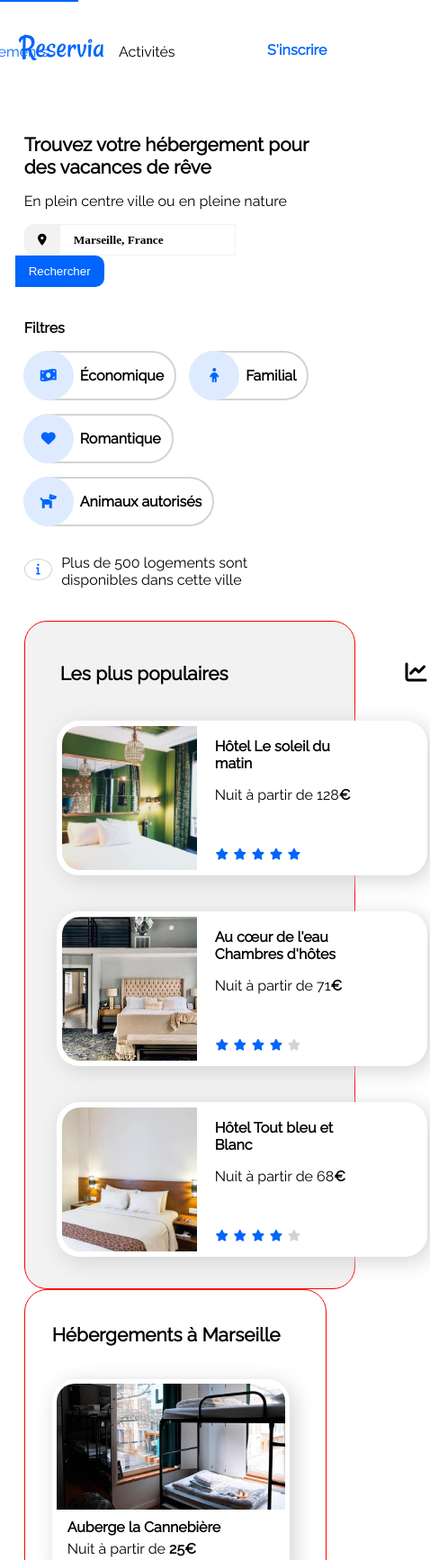
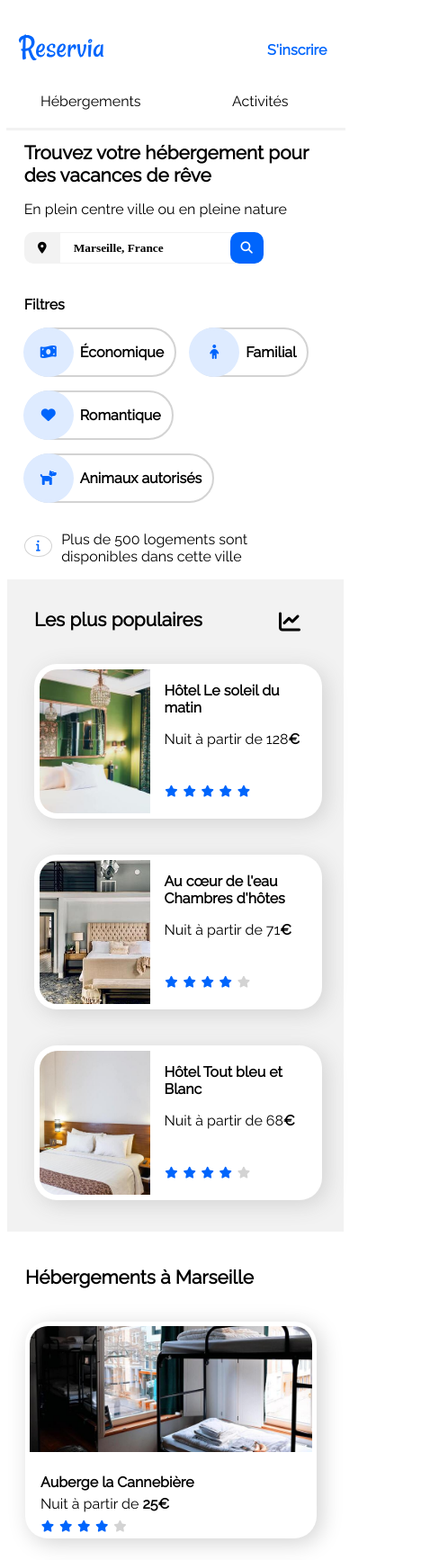
Before and after one commit to arserk/arserk.github.io, a plain HTML site: page index.html in a window 390 px wide. Shown: the top 1734 px of the page at 90% size, 478 px wide, since content can reach past the window. Drawn offline with Linux system fonts and the light colour scheme.

Commit message:
22/06/2021

```diff
--- a/index.html
+++ b/index.html
@@ -1,5 +1,5 @@
 <!DOCTYPE html>
-<html>
+<html lang="fr">
 <head>
 	<meta charset="utf-8">
 	<title>Reservia</title>
@@ -15,21 +15,20 @@
 			<!--logo=link to homepage / edit 'href' ?-->
 			<a id="logo" href="index.html"><img src="images/logo/Reservia.svg" alt="Logo Reservia"></a>
 			<a id="subscribe" href=""><p>S'inscrire</p></a> <!--subsribe=link to appropriate page-->
-			<nav>
-				<ul>
-					<li><a href="#hebergements">Hébergements</a></li>
-					<li><a href="#activites">Activités</a></li>
-				</ul>
+			<nav class="flex-container">
+				<a href="#hebergements">Hébergements</a>
+				<a href="#activites">Activités</a>
 			</nav>
 		</div>
 		<h1>Trouvez votre hébergement pour des vacances de rêve</h1>
 		<p>En plein centre ville ou en pleine nature</p>
-		<!--search form non-functional-->
-		<form method="post" acton="process.php">
+		<!--search form non-functional / add an attribute "action='process.php'"-->
+		<form method="post">
 			<div>
 				<label><span class="fas fa-map-marker-alt"></span></label>
 				<input type="search" name="city" id="search_city" placeholder="Marseille, France" />
-				<input type="submit" value="Rechercher" />
+				<button id="search_text" type="submit">Rechercher</button>
+				<button id="search_icon" type="submit"><i class="fas fa-fw fa-search"></i></button>
 			</div>
 		</form>
 		<!--filters non-functional /can add more filters "filtre-cell"-->
@@ -42,10 +41,10 @@
 				<div class="filtre-cell"><i class="fas fa-dog fa-fw filtre-i"></i><p>Animaux autorisés</p></div>
 			</div>
 		</div>
-	</div>
+
 		<div id="i-icon" class="flex-container">
 			<i class="fas fa-info"></i>
-		<p></i>Plus de 500 logements sont disponibles dans cette ville</p>
+			<p>Plus de 500 logements sont disponibles dans cette ville</p>
 		</div>
 	</header>
 	<!-- Page / 3 sections -->
@@ -122,11 +121,12 @@
 				</div>
 				<h2>Afficher plus</h2>
 			</section>
-		<section id="plus_populaires" class="flex-container">
-			<div id="titre">
+			<section id="populaires" class="flex-container">
+				<div id="titre" class="flex-container">
 					<h1>Les plus populaires</h1>
 					<i class="fas fa-chart-line"></i>
 				</div>
+				<div id="populaires_cells" class="flex-container">
 					<a href="#" class="cell-1">
 						<div class="image-crop1"><img src="images/hebergements/emile-guillemot-Bj_rcSC5XfE-unsplash.jpg" alt="" /></div>
 						<h2>Hôtel Le soleil du matin</h2>
@@ -138,7 +138,7 @@
 						<i class="fas fa-star star-blue"></i>
 					</a>
 					<a href="#" class="cell-1">
-				<div class="image-crop1"><img src="images\hebergements\aw-creative-VGs8z60yT2c-unsplash.jpg" alt="" /></div>
+						<div class="image-crop1"><img src="images/hebergements/aw-creative-VGs8z60yT2c-unsplash.jpg" alt="" /></div>
 						<h2>Au cœur de l'eau Chambres d'hôtes</h2>
 						<p>Nuit à partir de 71<strong>€</strong></p>
 						<i class="fas fa-star star-blue"></i>
@@ -149,7 +149,7 @@
 					</a>
 
 					<a href="#" class="cell-1">
-				<div class="image-crop1"><img src="images\hebergements\febrian-zakaria-sjvU0THccQA-unsplash.jpg" alt="" /></div>
+						<div class="image-crop1"><img src="images/hebergements/febrian-zakaria-sjvU0THccQA-unsplash.jpg" alt="" /></div>
 						<h2>Hôtel Tout bleu et Blanc</h2>
 						<p>Nuit à partir de 68<strong>€</strong></p>
 						<i class="fas fa-star star-blue"></i>
@@ -158,6 +158,7 @@
 						<i class="fas fa-star star-blue"></i>
 						<i class="fas fa-star star-lgray"></i>
 					</a>
+				</div>
 			</section>
 		</div>
 		<section id="activites" class="flex-container">
--- a/style.css
+++ b/style.css
@@ -7,13 +7,15 @@
 	font-style: normal;
 }
 
-
 body { /*Applied custom font 'Raleway'*/
 	font-family: 'raleway', Arial, Helvetica, sans-serif;
 }
 
+/*### General page layout options ###*/
 
-/*### General page layout options ###*/
+body {
+	min-width: 350px;
+}
 
 .flex-container {
 	display: flex;
@@ -45,7 +47,6 @@ h2 {
 	font-size: 0.8em;
 }
 
-
 /*######### Header layout #########*/
 
 header {
@@ -54,6 +55,7 @@ header {
 
 #header_top {
 	justify-content: flex-end;
+	flex-wrap: wrap-reverse;
 }
 
 #logo {
@@ -73,22 +75,18 @@ header {
 
 nav {
 	position: relative;
-	top: -46px;
-	margin-right: 20px;
-}
-
-nav ul {
-	list-style-type: none;
-	display: flex;
+	bottom: 32px;
+	right: 20px;
 }
 
 nav a {
+	position: relative;
+	top: 2px;
 	text-decoration: none;
 	color: black;
-	display: block;
-	width: 100px;
-	padding: 46px 45px 5px 45px;
-	border-top: 2px solid transparent;
+	text-align: center;
+	padding: 43px 45px 20px 45px;
+	border-top: 3px solid transparent;
 }
 
 nav a:hover {
@@ -122,12 +120,12 @@ input[type=search]:focus {
 	outline: none;
 }
 
-input[type=submit] {
+button[type=submit] {
 	color: white;
 	background-color: #0065FC;
 	border: none;
 	border-radius: 0px 10px 10px 0px;
-	padding: 0px 15px 0px 15px;
+	padding: 10px;
 	position: relative;
 	right: 10px;
 }
@@ -137,6 +135,10 @@ input[type=submit] {
 	font-weight: bold;
 	font-family: 'railway';
 	opacity: 1; /* for Firefox */
+}
+
+#search_icon {
+	display: none;
 }
 
 /* "Filtres" buttons */
@@ -207,10 +209,6 @@ i[class="fas fa-info"] {
 
 /* general */
 
-#page {
-	margin: 20px 5% 0px 5%;
-}
-
 section {
 	border-radius: 25px;
 }
@@ -220,15 +218,20 @@ section * {
 	color: black;
 }
 
-#activites, #hebergements{
+#activites, #hebergements, #populaires {
 	flex-direction: column;
 }
 
 #block_page_1 {
+	margin: 20px 5% 0px 5%;
 	flex-wrap: wrap-reverse;
 	justify-content: space-between;
 }
 
+/*# cells for each respective section =
+"Plus Populaires" > cell-1
+"Hebergements à Marseille" > cell-2
+"Activités à Marseille" > cell-3 */
 .cell-1, .cell-2, .cell-3 {
 	background-color: white;
 	border-radius: 25px;
@@ -236,43 +239,47 @@ section * {
 	overflow: hidden;
 }
 
-/* Section "Les plus populaires" */
+/* Section (1) "Les plus populaires" */
 
-#plus_populaires {
+#populaires {
 	background-color: #F2F2F2;
-	flex-direction: column;
-	padding: 15px;
-	border: 1px solid red;
+	width: 32%;
+	padding: 15px 20px 15px 30px;
 }
 
-#titre, #titre h1 {
-	display: inline-block;
-	white-space: nowrap;
-	margin: 15px auto 10px 12px;
+#titre {
+	justify-content: space-between;
 }
 
 i[class="fas fa-chart-line"] {
-	margin-left: 190px;
 	font-size: 1.5em;
+	position: relative;
+	right: 25px;
+	top: 20px
+}
+
+#populaires_cells {
+	flex-direction: column;
 }
 
 .cell-1 {
-	margin: 20px;
+	margin: 20px 10px 20px 0px;
 	padding: 6px;
-	width: 400px;
-	height: 160px;
+	min-width: 255px;
+	width: 95%;
 }
 
 .image-crop1 {
 	float: left;
 	border-radius: 20px 0px 0px 20px;
-	width: 150px;
+	width: 40%;
+	max-width: 175px;
 	height: 160px;
 	overflow: hidden;
 	display: flex;
 	align-items: center;
 	justify-content: center;
-	margin-right: 20px;
+	margin-right: 5%;
 }
 
 .image-crop1 img {
@@ -280,21 +287,16 @@ i[class="fas fa-chart-line"] {
 	max-width: 260px;
 }
 
-.cell-1  h2, .cell-1  p {
-	margin-right: 60px;
+#populaires_cells i {
+	margin-top: 6ex;
 }
 
-.cell-1 i {
-	position: relative;
-	top: 30px;
-}
-
-/*Section "Hébergements à Marseille" */
+/*Section (2) "Hébergements à Marseille" */
 
 #hebergements {
-	padding: 20px 20px 20px 30px;
-	max-width: 65%;
-	border: 1px solid red;
+	background-color: #F2F2F2;
+	padding: 20px 10px 20px 20px;
+	width: 60%;
 }
 
 #hebergements_cells {
@@ -304,8 +306,8 @@ i[class="fas fa-chart-line"] {
 .cell-2 {
 	margin: 20px 20px 20px 0px;
 	padding: 5px;
-	width: 30%;
-	min-width: 250px;
+	width: 29%;
+	min-width: 240px;
 }
 
 .image-crop2 {
@@ -334,11 +336,19 @@ i[class="fas fa-chart-line"] {
 	left: 12px;
 }
 
-/* Section "Activités à Marseille" */
+#hebergements h2 {
+	margin-top: 1.5em;
+}
+
+/* Section (3) "Activités à Marseille" */
 
 #activites {
 	margin-top: 25px;
-	border: 1px solid red;
+	padding: 0px 4% 0px 4%;
+}
+
+#activites h1 {
+	margin-left: 15px;
 }
 
 #activites_cells {
@@ -346,22 +356,24 @@ i[class="fas fa-chart-line"] {
 }
 
 .cell-3 {
-	margin: 5px;
+	display: flex;
+	flex-direction: column;
+	margin: 15px;
 	padding: 0;
-	border: 1px solid blue;
 }
 
 .column {
 	flex-direction: column;
+	justify-content: space-between;
 	max-width: 25%;
-	height: 450px;
+	height: 550px;
 }
 
 .image-crop3 {
 	display: flex;
 	justify-content: center;
 	align-items: center;
-	height: 80%;
+	height: fit-content;
 	overflow: hidden;
 }
 
@@ -371,10 +383,13 @@ i[class="fas fa-chart-line"] {
 }
 
 #activites h2 {
-	display: block;
+	display: flex;
 	height: 50px;
+	min-height: 50px;
+	max-height: 50px;
 	margin: 0;
-	border: 1px solid green;
+	align-items: center;
+	padding-left: 15px;
 }
 
 /*######### Footer layout #########*/
@@ -384,7 +399,8 @@ footer {
 	display: flex;
 	justify-content: flex-start;
 	flex-wrap: wrap;
-	padding: 5%;
+	padding: 2em 5% 3% 5%;
+	margin-top: 3em;
 }
 
 .foot-list {
@@ -408,49 +424,108 @@ footer {
 }
 
 
-
-/*######### Moblie  rules #########
-##work in progress##
-*/
+/*######### Responsive  rules #########
 
 /* Small devices (landscape phones, less than 768px) */
 
-@media (max-width: 767.98px) {
-	.column {
-		flex: 100%;
-		max-width: 100%;
+@media screen and (max-width: 767.98px) {
+	/*header*/
+	#header_top nav {
+		position: initial;
+		width: 112%;
+		margin-left: -6%;
+		margin-right: -6%;
+		justify-content: space-around;
+	}
+	nav a {
+		width: 50%;
+		padding: 20px;
+		border-top: none;
+		border-bottom: 3px solid #F2F2F2;
+	}
+	button#search_text {
+		display: none;
+	}
+	button#search_icon {
+		display: inline-block;
+		border-radius: 10px;
+		position: relative;
+		right: 15px;
+	}
+	/*page sections*/
+	#block_page_1 {
+		margin: 0;
+	}
+	section {
+		border-radius: 0;
 	}
 	#hebergements {
+		background-color: white;
+	}
+	.cell-2 {
+		width: 100%;
+	}
+	#populaires_cells i {
+		margin-top: 9%;
+	}
+	#activites {
+		margin-top: 0;
+		padding: 15px 15px 0px 15px;
+	}
+	.column {
 		max-width: 100%;
+		height: min-content;
 	}
-	#plus_populaires {
-		max-width: 100%;
+	.cell-3 {
+		height: 220px;
+		margin-top: 25px;
 	}
+	/*footer*/
 	footer {
 		flex-direction: column;
 	}
-}
-
-/* Medium devices (tablets, less than 992px) */
-
-@media (max-width: 991.98px) {
 
 }
 
-/* Large devices (desktops, less than 1200px) */
+/* Medium devices (tablets, between 992px and 768px) */
 
-@media (max-width: 1199.98px) {
+@media (max-width: 991.98px) and (min-width: 768px) {
+	#hebergements {
+		margin-top: 20px;
+	}
 	.cell-2 {
-		width: fit-content;
+		width: 45%;
+	}
+	.column {
+		max-width: 50%;
 	}
 }
 
-/* A rajoutter:
+/* large devices (desktops, betwwen 1200px and 992px) */
+@media (max-width: 1199.98px) and (min-width: 992px) {
+	#populaires {
+		padding: 15px 2% 15px 2%;
+	}
+	#populaires_cells {
+		flex-direction: row;
+	}
+	#populaires_cells i {
+		margin-top: 1.5em;
+	}
+	#hebergements {
+		margin-top: 25px;
+	}
+	.column {
+		height: 420px;
+	}
+}
 
-regle- Hebergements cell-2 prennent 90% de la taille,
-regle- section Hebergement prends plus de 60%
-
-regle- changer la marge quand ca flex (entre populaires et hebergement)
-regle- changer couleur fond Hebergement quand flex
-
-*/
+/* Devices (desktops, tablets... less than 1200px) */
+@media (max-width: 1199.98px) {
+	#hebergements {
+		width: 100%;
+	}
+	#populaires {
+		width: 100%;
+	}
+}
```
Also changed, not shown: images/activites/florian-wehde-xW9e8gdotxI-unsplash.jpg, images/activites/kevin-hikari-rV_Qd1l-VXg-unsplash.jpg, images/activites/kilyan-sockalingum-NR8-cBCN3aI-unsplash.jpg, images/activites/lena-paulin-wH2-EJoDcV0-unsplash.jpg, images/activites/reno-laithienne-QUgJhdY5Fyk-unsplash.jpg, images/hebergements/annie-spratt-Eg1qcIitAuA-unsplash.jpg, images/hebergements/febrian-zakaria-M6S1WvfW68A-unsplash.jpg, images/hebergements/nicate-lee-kT-ZyaiwBe0-unsplash.jpg. Lines whose indentation alone changed are shown as unchanged.
